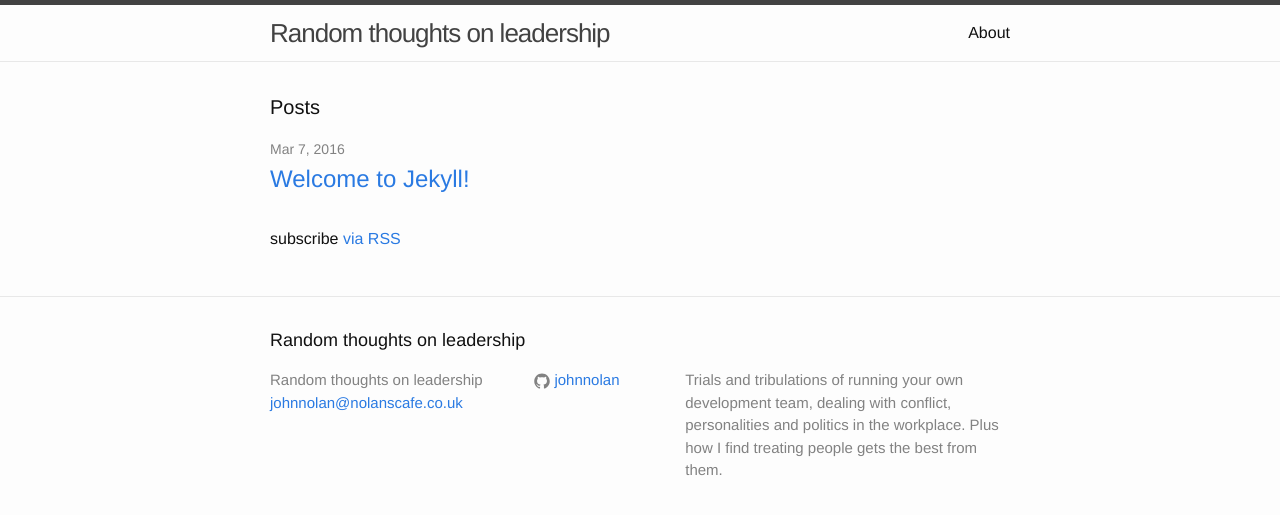
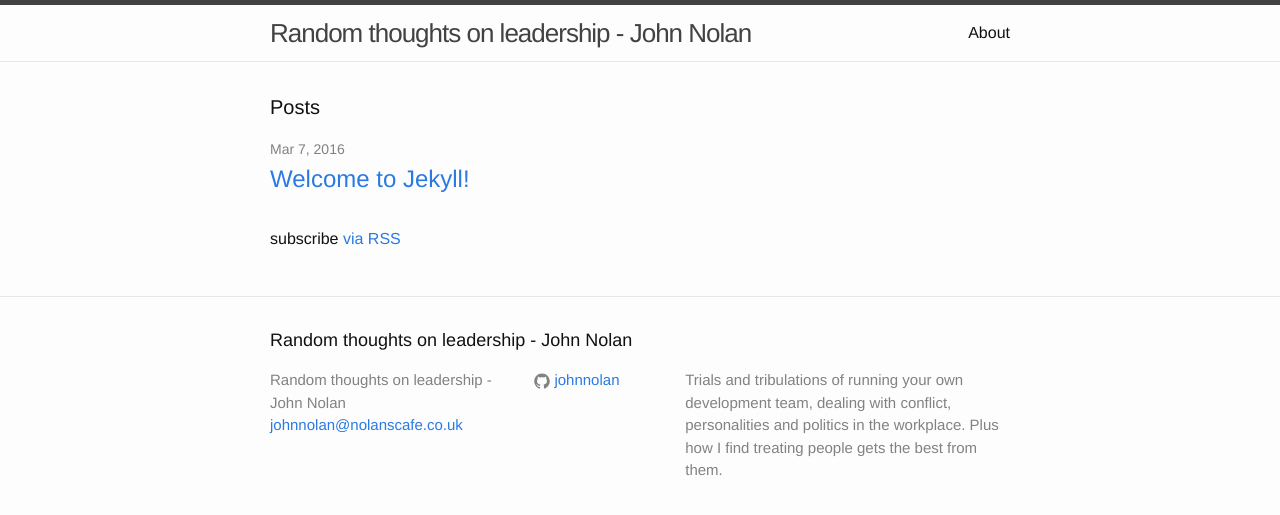
Before and after one commit to johnnolan/blog, a Jekyll site: the page built from index.html, in a window 1280 px wide. Shown: the top 515 px of the page. Built offline with Jekyll 4.4.1, drawn with Linux system fonts in a browser that asks for light colours.

Commit message:
Configuration file updated

```diff
--- a/_config.yml
+++ b/_config.yml
@@ -6,7 +6,7 @@
 # 'jekyll serve'. If you change this file, please restart the server process.
 
 # Site settings
-title: Random thoughts on leadership
+title: Random thoughts on leadership - John Nolan
 email: johnnolan@nolanscafe.co.uk
 description: > # this means to ignore newlines until "baseurl:"
   Trials and tribulations of running your own development team,
```
